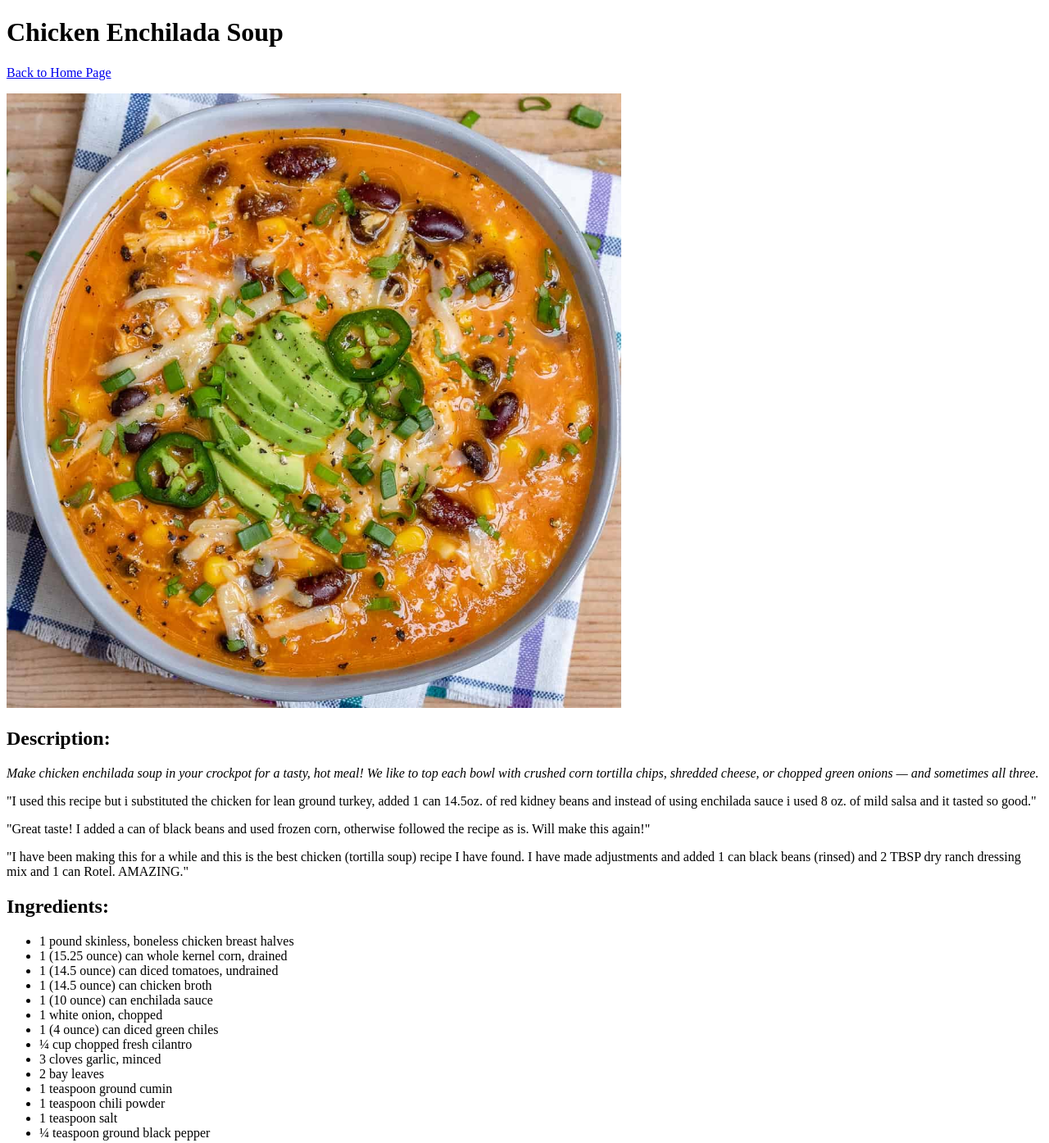
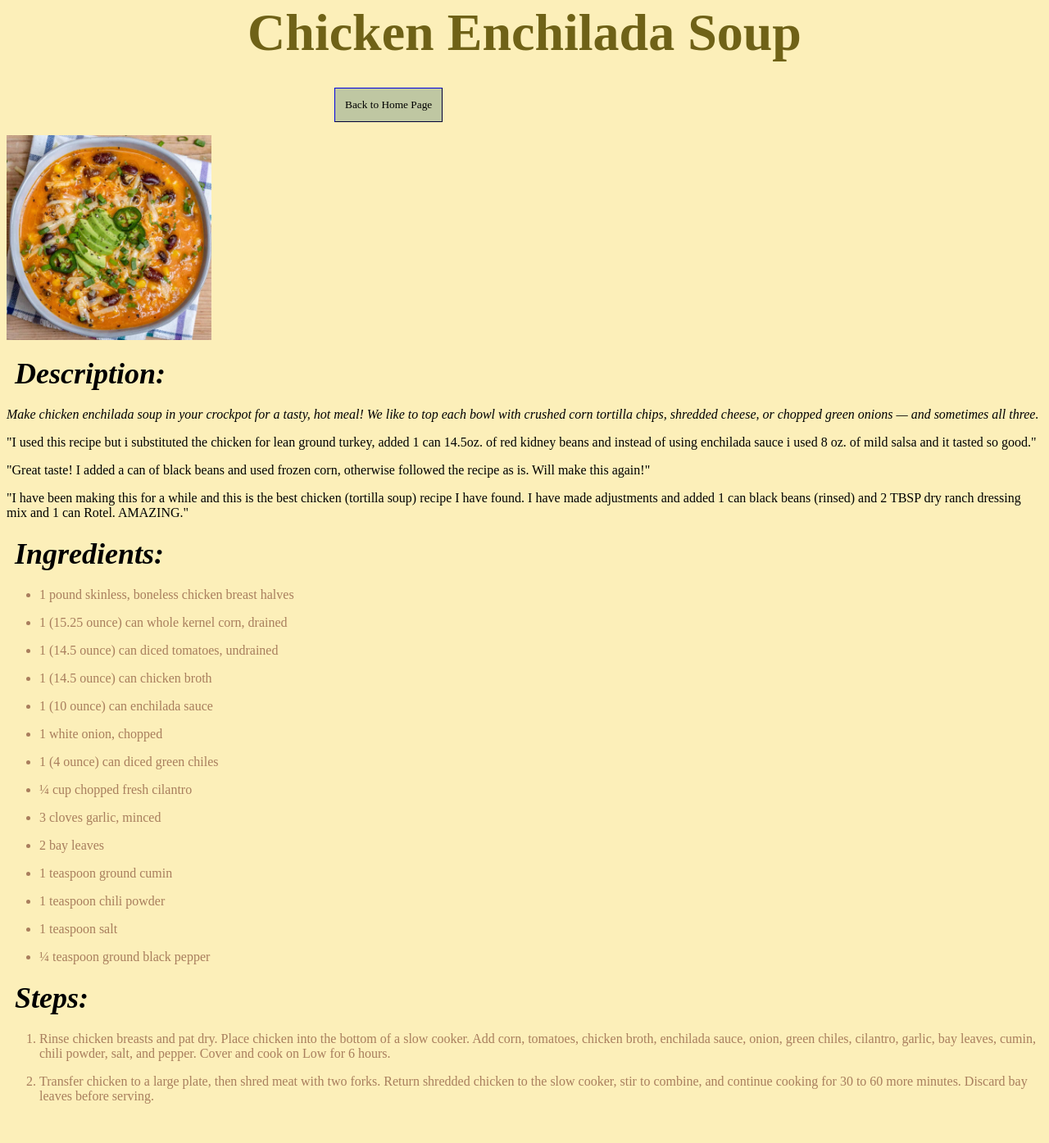
Before and after one commit to arnavmiranda/odin-recipes, a plain HTML site: page recipes/chicken-enchilada-soup.html in a window 1280 px wide. Shown: the top 1395 px of the page at 82% size. After the commit the page ends 1363 px from the top, so only its background shows below. Drawn offline with Linux system fonts and the light colour scheme.

Commit message:
update website with few css modifications

```diff
--- a/recipes/chicken-enchilada-soup.html
+++ b/recipes/chicken-enchilada-soup.html
@@ -4,23 +4,27 @@
     <head>
         <meta charset="UTF-8">
         <title>Chicken Enchilada Soup</title>
+        <link rel="stylesheet" href="../style.css">
     </head>
 
-    <body>
-        <h1>Chicken Enchilada Soup</h1>
+    <body class="recipe-page">
+        <h1 class="heading">Chicken Enchilada Soup</h1>
         <a href="../index.html">
+            <button class="home-button">
                 Back to Home Page
+            </button>
         </a>
         <p></p>
-        <img src="../images/Chicken-enchilada-soup.jpg"
-        height="750" width="750"
+        <img class="pic"
+        src="../images/Chicken-enchilada-soup.jpg"
+        height="250" width="250"
         alt="A bowl of creamy Chicken Enchilada Soup with a spoon inside, as seen from on top when kept on a table alongside a napkin.">
-        <h2>
+        <h2 class="subheading">
             Description:
         </h2>
         <p>
             <em>Make chicken enchilada soup in your crockpot for a tasty, hot meal! We like to top each bowl with crushed corn tortilla chips, shredded cheese, or chopped green onions — and sometimes all three.</em>
-        <p>
+        </p>
         <p>
             "I used this recipe but i substituted the chicken for lean ground turkey, added 1 can 14.5oz. of red kidney beans and instead of using enchilada sauce i used 8 oz. of mild salsa and it tasted so good."
         </p>
@@ -31,10 +35,11 @@
             "I have been making this for a while and this is the best chicken (tortilla soup) recipe I have found. I have made adjustments and added 1 can black beans (rinsed) and 2 TBSP dry ranch dressing mix and 1 can Rotel. AMAZING."
         </p>
         <p></p>
-        <h2>
+        <h2 class="subheading">
             Ingredients:
         </h2>
-        <ul>
+        <ul class="list">
+            <div class="list-format">
                 <li>
                     1 pound skinless, boneless chicken breast halves
                 </li>
@@ -77,10 +82,12 @@
                 <li>
                     ¼ teaspoon ground black pepper
                 </li>
+            </div>
+
         </ul>
 
-        <h2>Steps:</h2>
-        <ol>
+        <h2 class="subheading">Steps:</h2>
+        <ol class="list">
 
         <li>
             Rinse chicken breasts and pat dry. Place chicken into the bottom of a slow cooker. Add corn, tomatoes, chicken broth, enchilada sauce, onion, green chiles, cilantro, garlic, bay leaves, cumin, chili powder, salt, and pepper. Cover and cook on Low for 6 hours.
--- /dev/null
+++ b/style.css
@@ -0,0 +1,53 @@
+* {
+    font-family:'Times New Roman', Times, serif;
+    background-color: rgb(252, 239, 185);
+}
+.container .heading  {
+    margin: -10px -20px;
+    width: auto;
+    padding: 10px 40px;
+    height: 44px;
+    background-color: black;
+}
+.heading {
+    text-align: center;
+    font-size: 48px;
+    font-weight: bold;
+    color: rgb(190, 172, 55);
+}
+.subheading {
+    font-size: 36px;
+    font-weight: bold;
+    font-style: italic;
+    margin: 20px 10px;
+}
+.recipe,
+.list-format {
+    font-family:'Courier New', Courier, monospace;
+    color: rgb(115, 17, 17);
+    font-weight: 200;
+}
+.list li {
+    margin-bottom: 16px;
+    color:rgba(87, 15, 4, 0.504);
+}
+.recipe-page .pic {
+    height: 250px;
+    width: 250px;
+    display: block;
+}
+
+.recipe-page .heading {
+    margin: -5px 5px 30px;
+    font-size: 64px;
+    color: rgba(95, 82, 5, 0.9);
+}
+.home-button {
+    padding: 12px;
+    text-align: center;
+    background-color:rgba(8, 79, 93, 0.251);
+    color: black;
+    border-width: 1px;
+    border-color: darkblue;
+    margin-left: 400px;
+}
```
Also changed, not shown: index.html (+13 -6 lines). Lines whose indentation alone changed are shown as unchanged.
